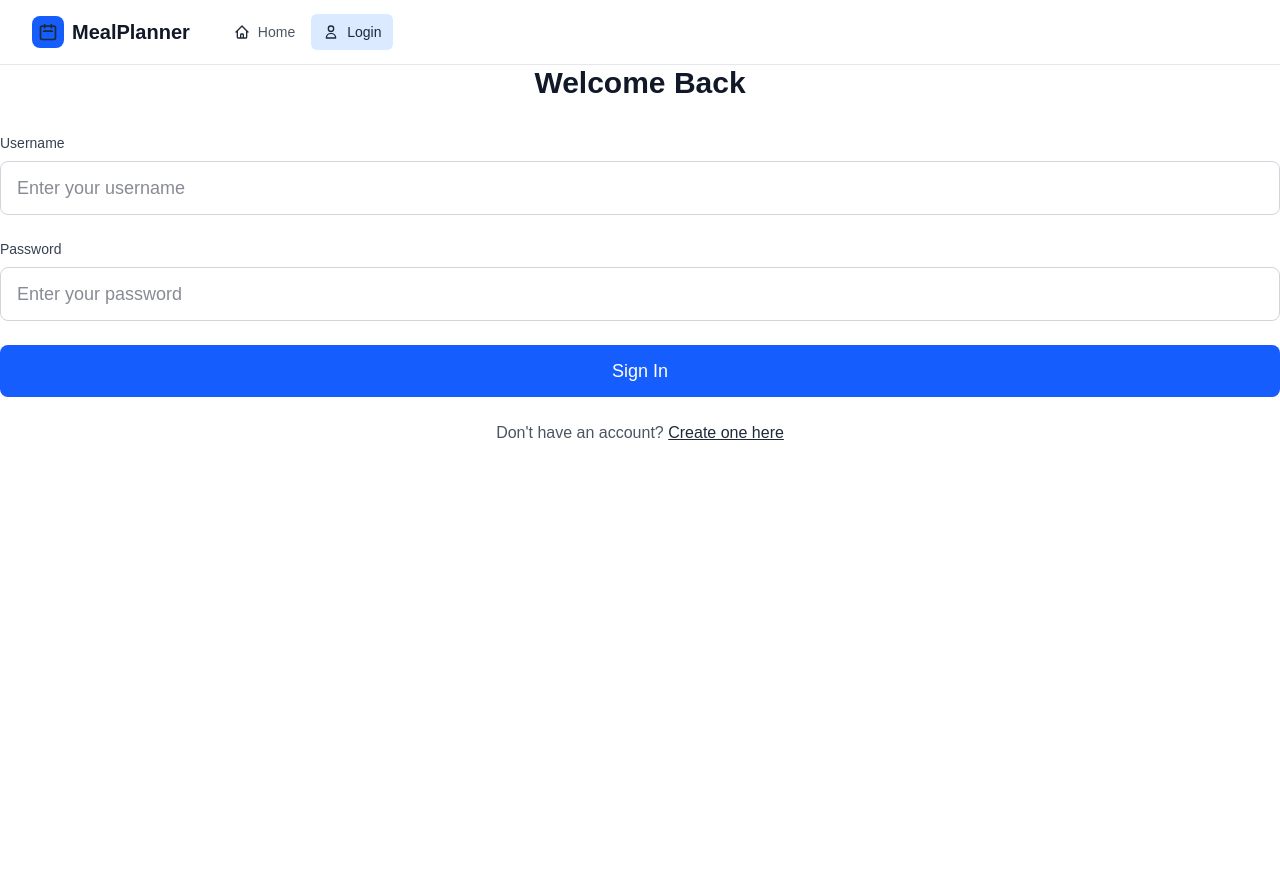
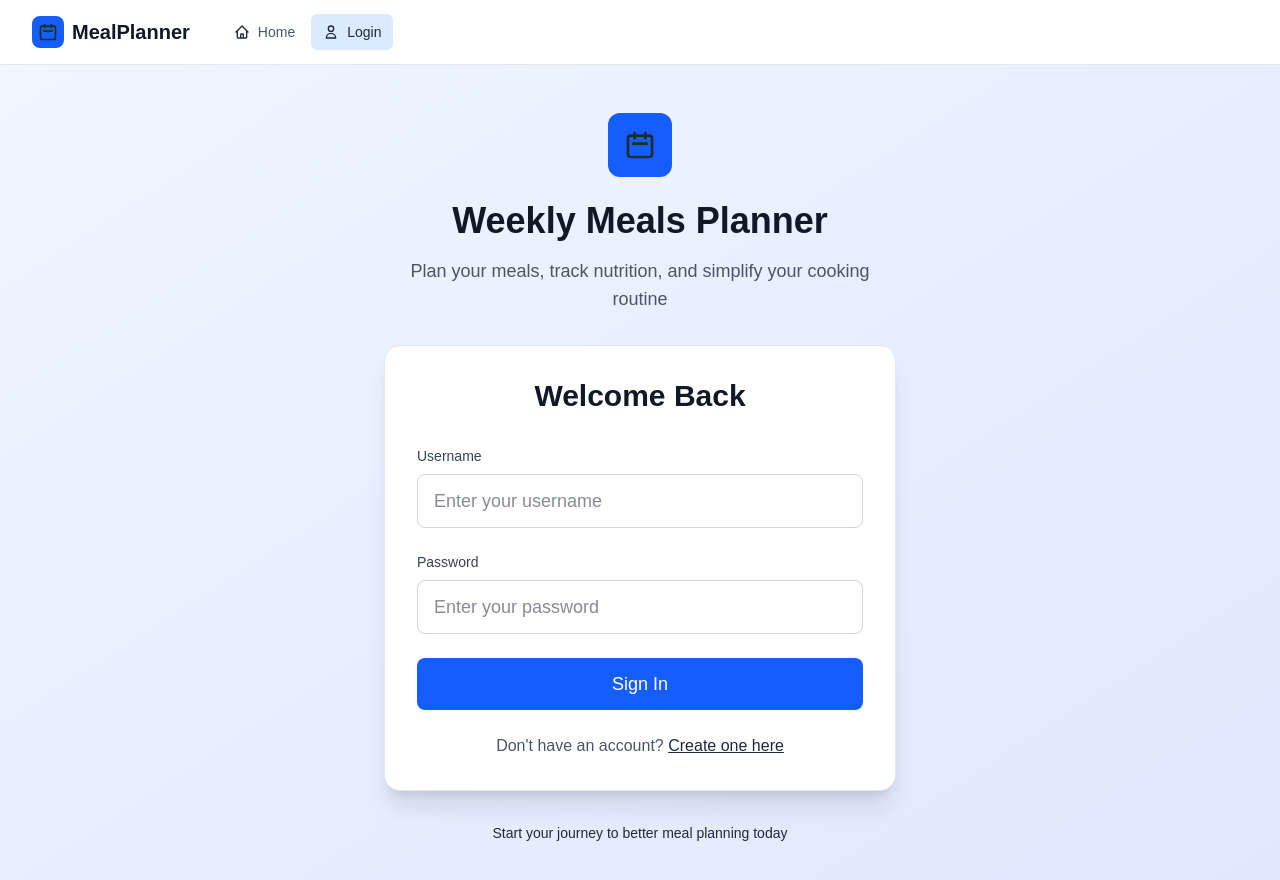
Before and after one commit to ethereald/weekly_meals_planner, a Next.js app: page /auth in a window 1280 px wide. Shown: the top 880 px of the page. Before the commit the page ends 800 px from the top, so only its background shows below. Built offline with nearby package versions, Linux system fonts and the light colour scheme; no server answers.

Commit message:
feat(auth): enhance authentication page UI with improved layout and messaging

```diff
--- a/src/app/auth/page.tsx
+++ b/src/app/auth/page.tsx
@@ -59,7 +59,33 @@ export default function AuthPage() {
   }
 
   if (!isAuthenticated) {
-    return <AuthWrapper onSuccess={() => window.location.reload()} />;
+    return (
+      <div className="min-h-screen bg-gradient-to-br from-blue-50 to-indigo-100 flex items-center justify-center py-12 px-4 sm:px-6 lg:px-8">
+        <div className="max-w-lg w-full space-y-8">
+          <div className="text-center">
+            <div className="mx-auto h-16 w-16 bg-blue-600 rounded-xl flex items-center justify-center mb-6">
+              <svg className="w-8 h-8 text-white" fill="none" stroke="currentColor" viewBox="0 0 24 24">
+                <path strokeLinecap="round" strokeLinejoin="round" strokeWidth={2} d="M8 7V3m8 4V3m-9 8h10M5 21h14a2 2 0 002-2V7a2 2 0 00-2-2H5a2 2 0 00-2 2v12a2 2 0 002 2z" />
+              </svg>
+            </div>
+            <h1 className="text-4xl font-bold text-gray-900 mb-4">
+              Weekly Meals Planner
+            </h1>
+            <p className="text-lg text-gray-600 mb-8">
+              Plan your meals, track nutrition, and simplify your cooking routine
+            </p>
+          </div>
+          <div className="bg-white rounded-2xl shadow-xl p-8 border border-gray-200">
+            <AuthWrapper onSuccess={() => window.location.reload()} />
+          </div>
+          <div className="text-center">
+            <p className="text-sm text-gray-500">
+              Start your journey to better meal planning today
+            </p>
+          </div>
+        </div>
+      </div>
+    );
   }
 
   return (
```
Also changed, not shown: 1 other file (tests, documents, lock files or other folders).
